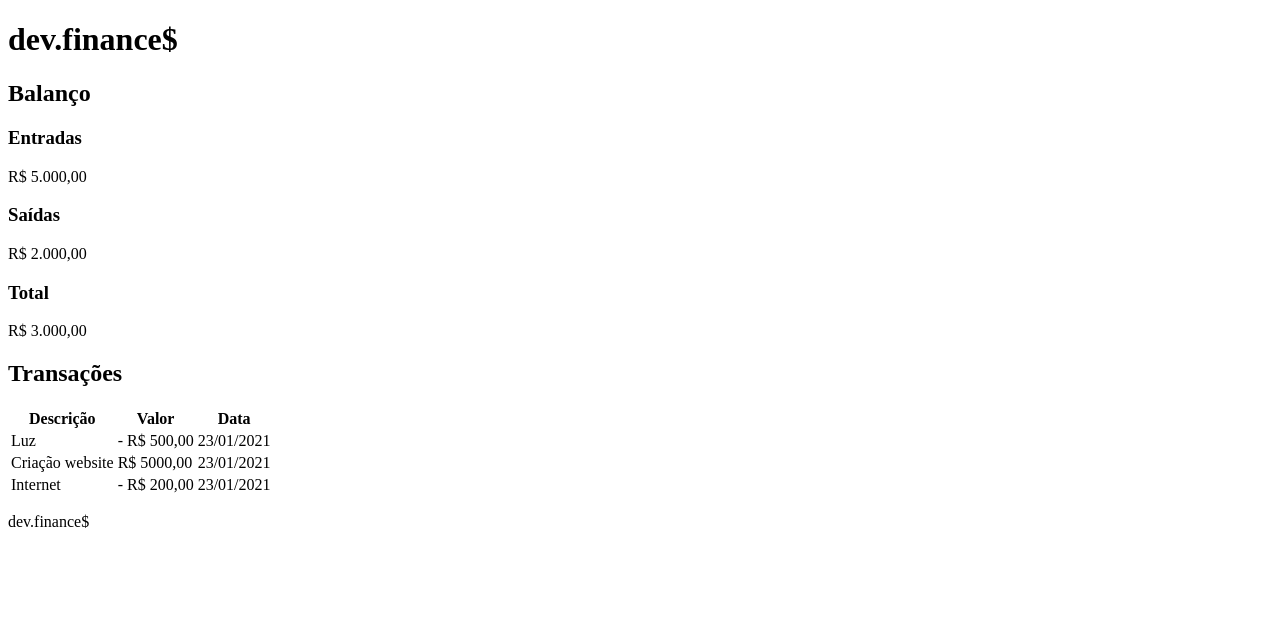
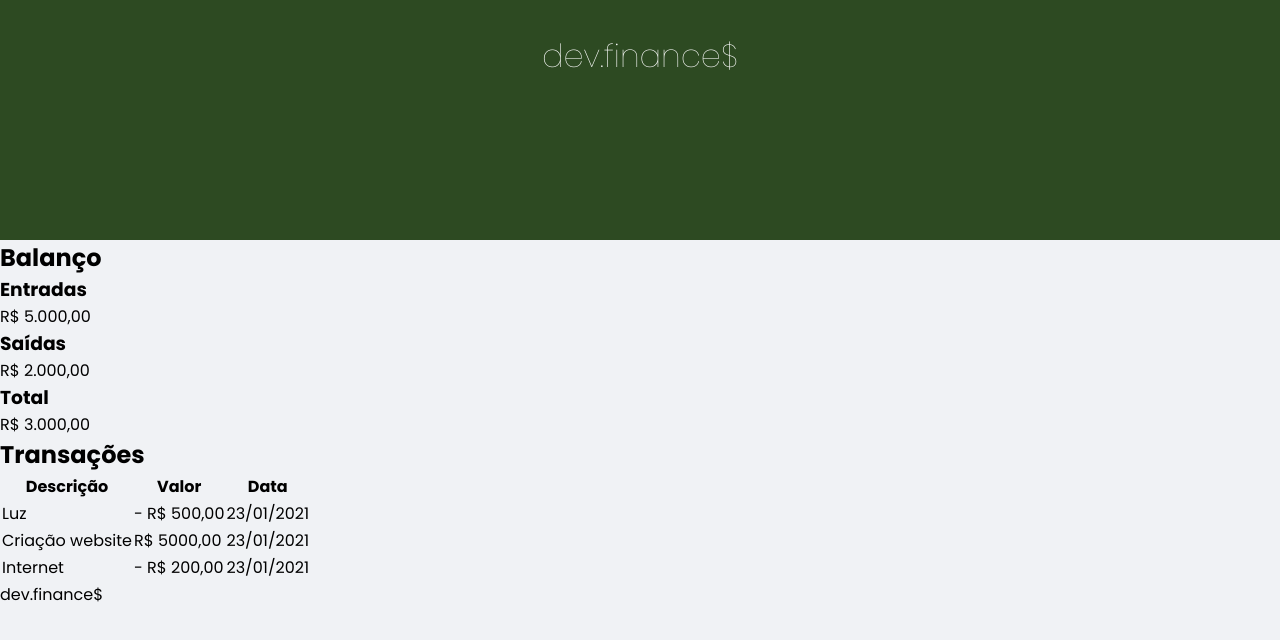
Before and after one commit to Rafael-doctom/discover-maratona-dev, a plain HTML site: page index.html in a window 1280 px wide. Drawn offline with Linux system fonts and the light colour scheme.

Commit message:
css progress

```diff
--- a/index.html
+++ b/index.html
@@ -5,11 +5,13 @@
   <meta name="viewport" content="width=device-width, initial-scale=1.0">
   <title>Dev Finances</title>
   <link rel="stylesheet" href="./styles.css">
+  <link rel="preconnect" href="https://fonts.gstatic.com">
+  <link href="https://fonts.googleapis.com/css2?family=Poppins:ital,wght@0,100;0,400;0,700;1,100;1,400;1,700&display=swap" rel="stylesheet">
 </head>
   <body>
 
     <header>
-      <h1>dev.finance$</h1>
+      <h1 id="logo">dev.finance$</h1>
     </header>
 
     <main>
--- a/styles.css
+++ b/styles.css
@@ -0,0 +1,21 @@
+* {
+  margin: 0;
+  padding: 0;
+  box-sizing: border-box;
+}
+
+body {
+  background: #f0f2f5;
+  font-family: 'Poppins', sans-serif;
+}
+
+header {
+  background: #2D4A22;
+  padding: 2rem 0 10rem;
+  text-align: center;
+}
+
+#logo {
+  color: #fff;
+  font-weight: 100;
+}
```
